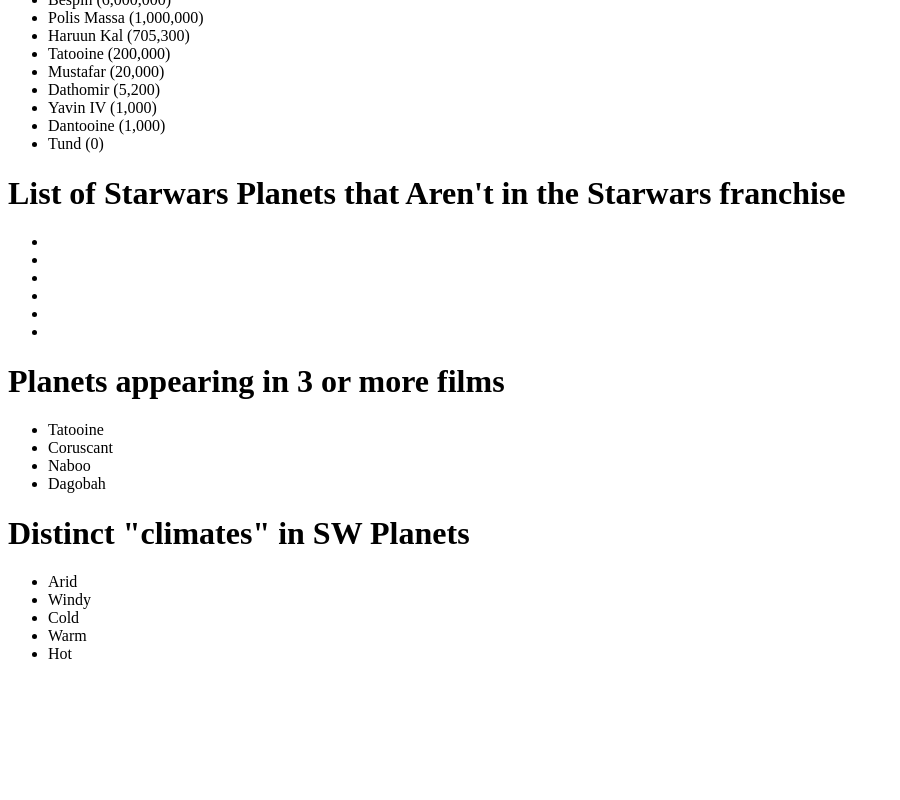
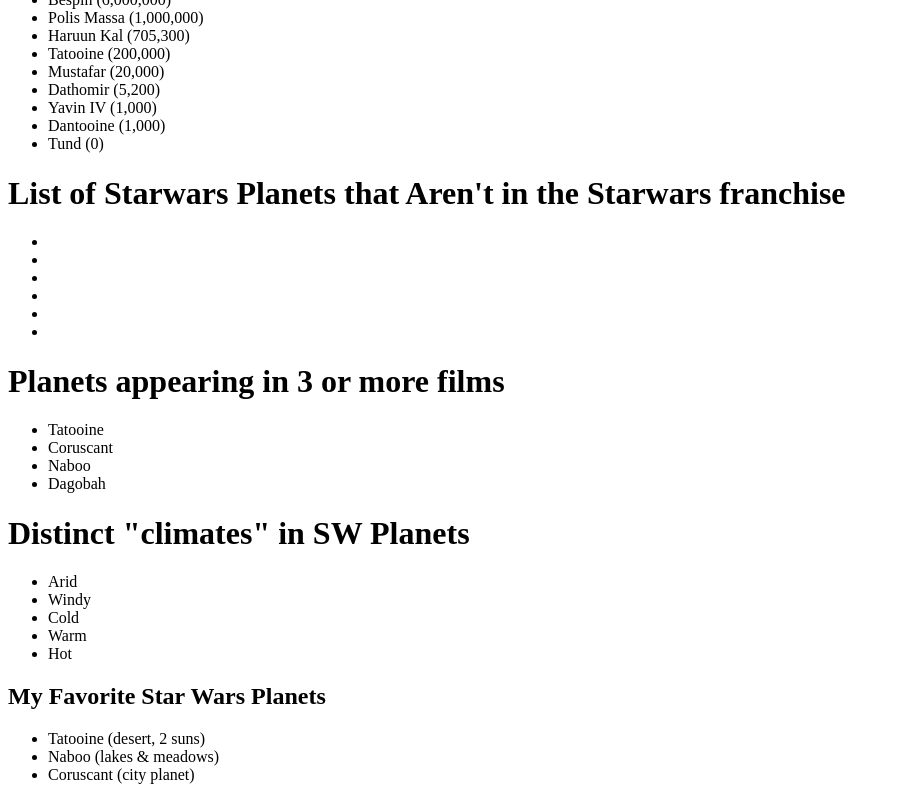
Before and after one commit to 2025-fall-js-frameworks/angular-components, an Angular app: page / in a window 1280 px wide. Shown: the part 1926-2726 px from the top of the page, without its empty margins (0-900 px from the left). Before the commit the page ends 2605 px from the top, so only its background shows below. Built offline with nearby package versions, Linux system fonts and the light colour scheme.

Commit message:
feat: add ugur-my-component
- Create ugur-my-component

```diff
--- a/src/app/app.html
+++ b/src/app/app.html
@@ -6,3 +6,4 @@
 <app-mnguyen-my-component></app-mnguyen-my-component>
 <app-my-component></app-my-component>
 <app-yyang22-my-component></app-yyang22-my-component>
+<app-ugur-my-component></app-ugur-my-component>
--- a/src/app/app.ts
+++ b/src/app/app.ts
@@ -7,6 +7,8 @@ import { Yyang22MyComponent } from './yyang22-my-component/yyang22-my-component'
 import { MyComponent } from './kimberg/my-component/my-component';
 import { AkoroliovaMyComponent } from './akoroliova-my-component/akoroliova-my-component';
 import { SwPlanetPopulation } from './sw-planet-population/sw-planet-population';
+import { UgurMyComponent } from './ugur-my-component/ugur-my-component';
+
 
 
 @Component({
@@ -20,6 +22,8 @@ import { SwPlanetPopulation } from './sw-planet-population/sw-planet-population'
 		SwPlanetPopulation,
 		Yyang22MyComponent,
 		MnguyenMyComponent,
+		UgurMyComponent,
+
 	],
 	templateUrl: './app.html',
 	styleUrl: './app.css',
--- /dev/null
+++ b/src/app/ugur-my-component/ugur-my-component.html
@@ -0,0 +1,8 @@
+<section>
+    <h2>My Favorite Star Wars Planets</h2>
+    <ul>
+      <li>Tatooine (desert, 2 suns)</li>
+      <li>Naboo (lakes & meadows)</li>
+      <li>Coruscant (city planet)</li>
+    </ul>
+</section>
```
Also changed, not shown: src/app/ugur-my-component/ugur-my-component.ts (added, +11 -0 lines), src/app/ugur-my-component/ugur-my-component.css (added).
